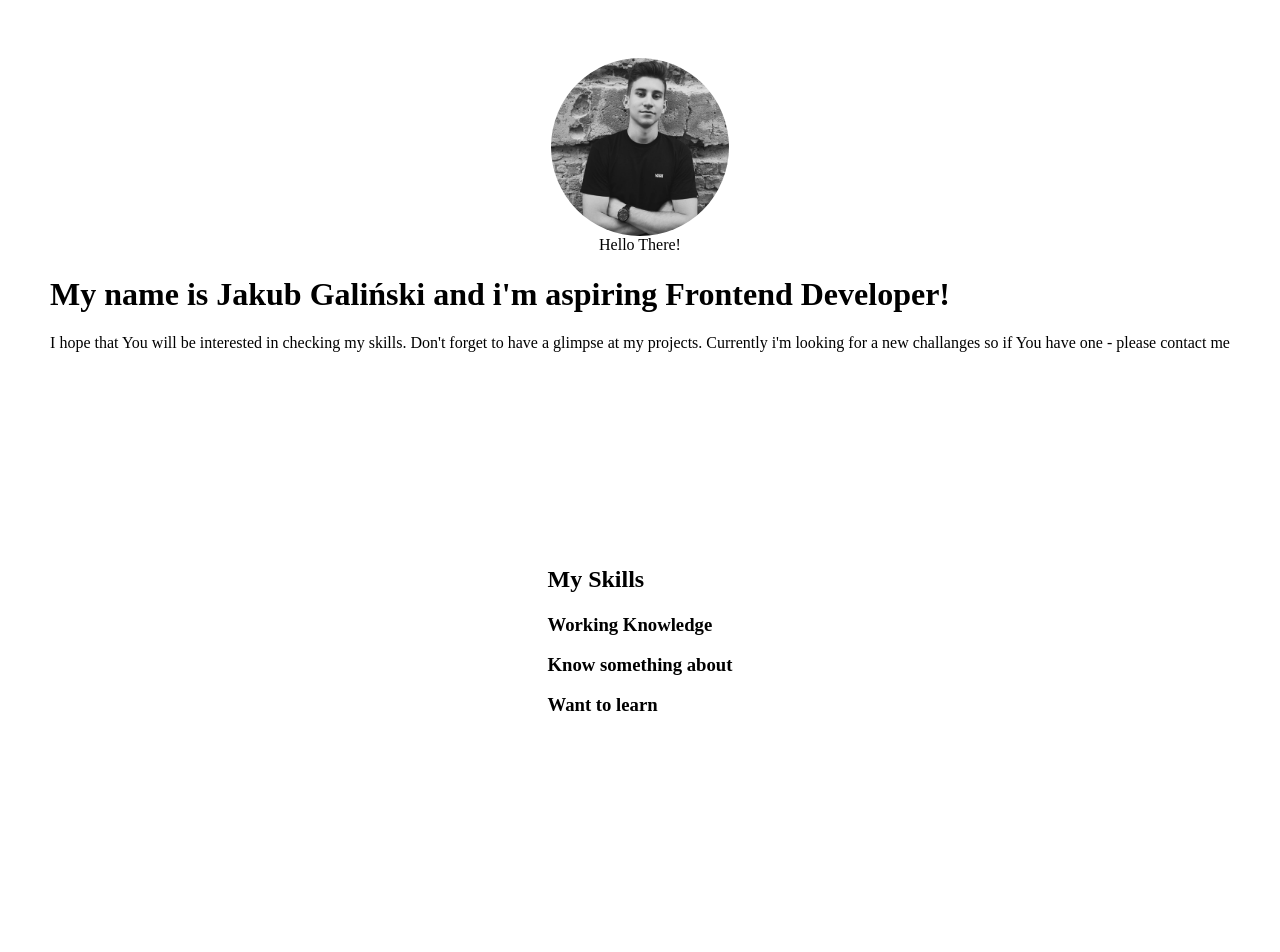
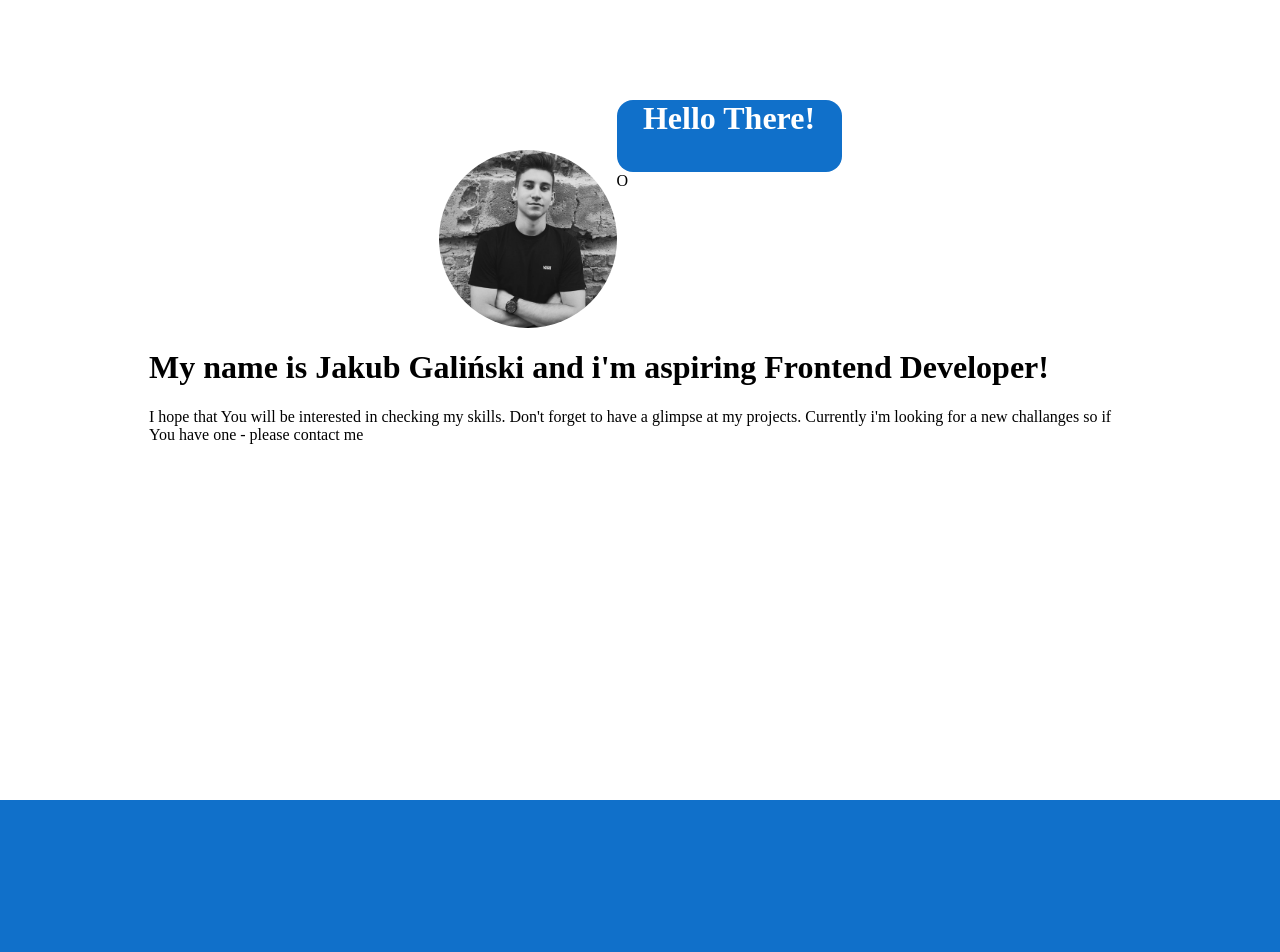
Before and after one commit to galinowsky/galinowsky.github.io, a website built with webpack: page src/pages/index.html in a window 1280 px wide. Shown: the top 952 px of the page. Built offline with nearby package versions, Linux system fonts and the light colour scheme.

Commit message:
feat: added tags structure to section hello, placing elelemts

```diff
--- a/src/pages/index.html
+++ b/src/pages/index.html
@@ -146,9 +146,19 @@
   </head>
   <body>
     <section class="hello">
-      <img src="../assets/img/ryjson.jpg" alt="Photo of my face" class="profile-pic">
-      <span>Hello There!</span>
-      <article>
+      <article class="hello__content">
+        <div class="hello__img-box">
+          <img
+            src="../assets/img/ryjson.jpg"
+            alt="Photo of my face"
+            class="hello__img"
+          />
+          <div class="hello__cloud">
+            <div class="hello__text">Hello There!</div>
+            <span class="hello__cloud-end">O</span>
+          </div>
+        </div>
+
         <h1>
           My name is Jakub Galiński and i'm aspiring
           <strong>Frontend Developer!</strong>
@@ -192,7 +202,8 @@
     <footer class="footer">
       <header>
         <h2>Contact me</h2>
-        I'm open for the new oportunieties. If you have one for me , we should talk!
+        I'm open for the new oportunieties. If you have one for me , we should
+        talk!
       </header>
       <i class="contact-icon">GH</i>
       <i class="contact-icon">Insta</i>
--- a/src/scss/_variables.scss
+++ b/src/scss/_variables.scss
@@ -1 +1,15 @@
 $wtf: #2D2241;
+$blue_lightest: #F6F9FD;
+$blue_light:#DBEAF7;
+$blue:#1070CA;
+$green: #06C847;
+$console_text_link:#14B5D0;
+$console_grey_5:#A3A3A3;
+$console_grey_4:#808082;
+$console_grey_3:#464A4D;
+$console_grey_2:#212528;
+$console_grey_1:#1E1E1E;
+$text_link: #4DA8FF;
+$text_muted: #66788A;
+$text_default:#425A70;
+$text_dark:#234361;
--- a/src/scss/main.scss
+++ b/src/scss/main.scss
@@ -1,7 +1,6 @@
 @import "~normalize.css";
 
 @import "_variables";
-
 
 body {
   background: white;
@@ -14,15 +13,63 @@
 }
 section {
   width: 100%;
-  height:427px ;
+  height: 100vh;
   display: flex;
   flex-direction: column;
   align-items: center;
   justify-content: center;
 }
+.hello {
+  &__content {
+    width: 982px;
+    height: 600px;
+    position: relative;
+  }
 
-.profile-pic {
-  height:178px;
-  width: 178px;
-  border-radius: 50%;
+  &__img-box {
+    width: 403px;
+    height: 228px;
+    margin: auto;
+    position: relative;
+  }
+  &__img {
+    height: 178px;
+    width: 178px;
+    border-radius: 50%;
+    position: absolute;
+    left: 0;
+    bottom: 0;
+  }
+  &__cloud {
+    position: absolute;
+    top: 0px;
+    left: 178px;
+    height: 94.66px;
+    width: 225px;
+
+
+  }
+  &__text {
+    background-color: $blue;
+    color: white;
+    border-radius: 16px;
+    height: 72px;
+    font-weight: bold;
+    font-size: 32px;
+    text-align: center;
+    padding: auto  ;
+  }
 }
+
+.skills {
+  background: $blue;
+}
+.footer {
+  background: $blue_light;
+  width: 100%;
+  height: 568px;
+  display: flex;
+  flex-direction: column;
+  align-items: center;
+  justify-content: center;
+}
```
